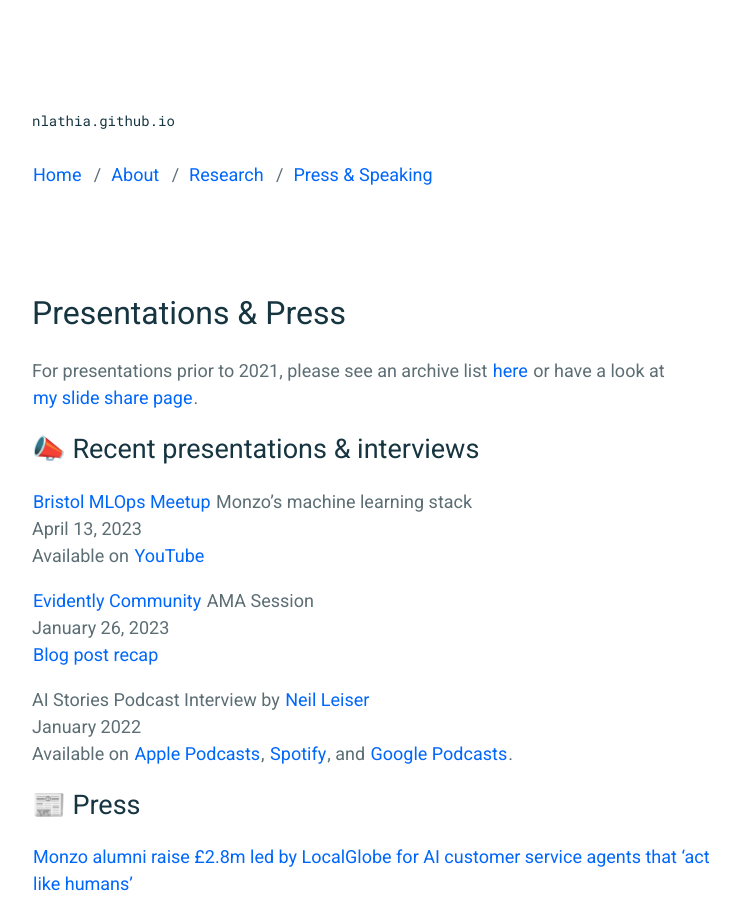
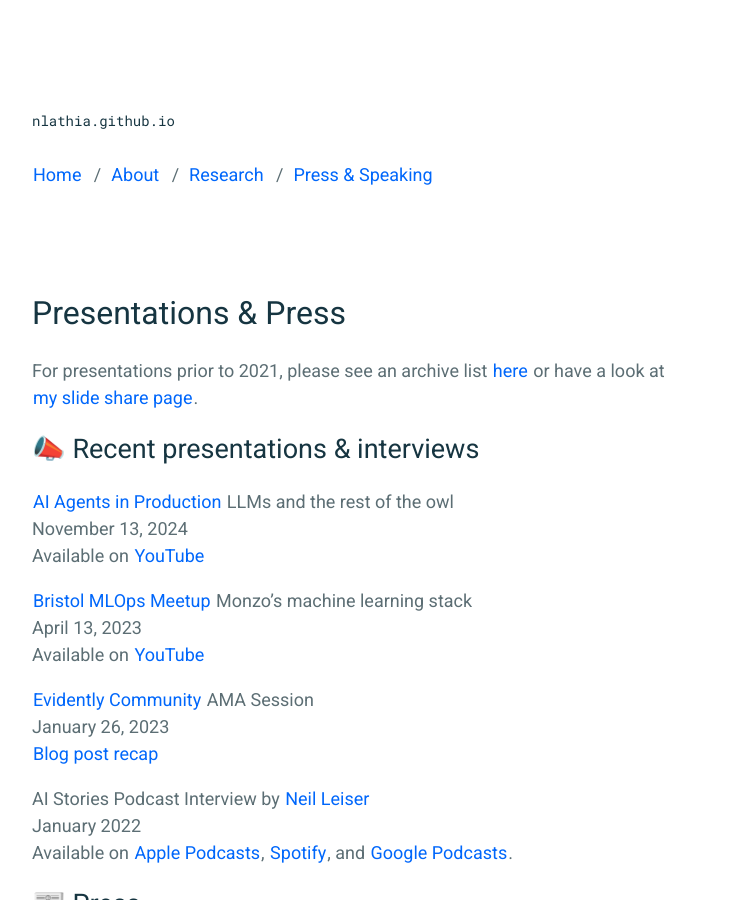
Before and after one commit to nlathia/nlathia.github.io, a Jekyll site: the page built from _pages/public.md, in a window 1280 px wide and 900 px high. Shown: the whole window, without its empty margins (258-998 px from the left). Built offline with Jekyll 4.4.1, drawn with Linux system fonts in a browser that asks for light colours.

Commit message:
Update public.md

```diff
--- a/_pages/public.md
+++ b/_pages/public.md
@@ -7,6 +7,10 @@
 For presentations prior to 2021, please see an archive list [here](../archive/public) or have a look at [my slide share page](http://www.slideshare.net/neal.lathia).
 
 # 📣 Recent presentations & interviews
+
+[AI Agents in Production](https://mlops.community/meetups/) LLMs and the rest of the owl
+<br />November 13, 2024
+<br />Available on [YouTube](https://home.mlops.community/home/videos/llms-and-the-rest-of-the-owl-neal-lathia-agents-in-production)
 
 [Bristol MLOps Meetup](https://mlops.community/meetups/) Monzo's machine learning stack
 <br />April 13, 2023
```
